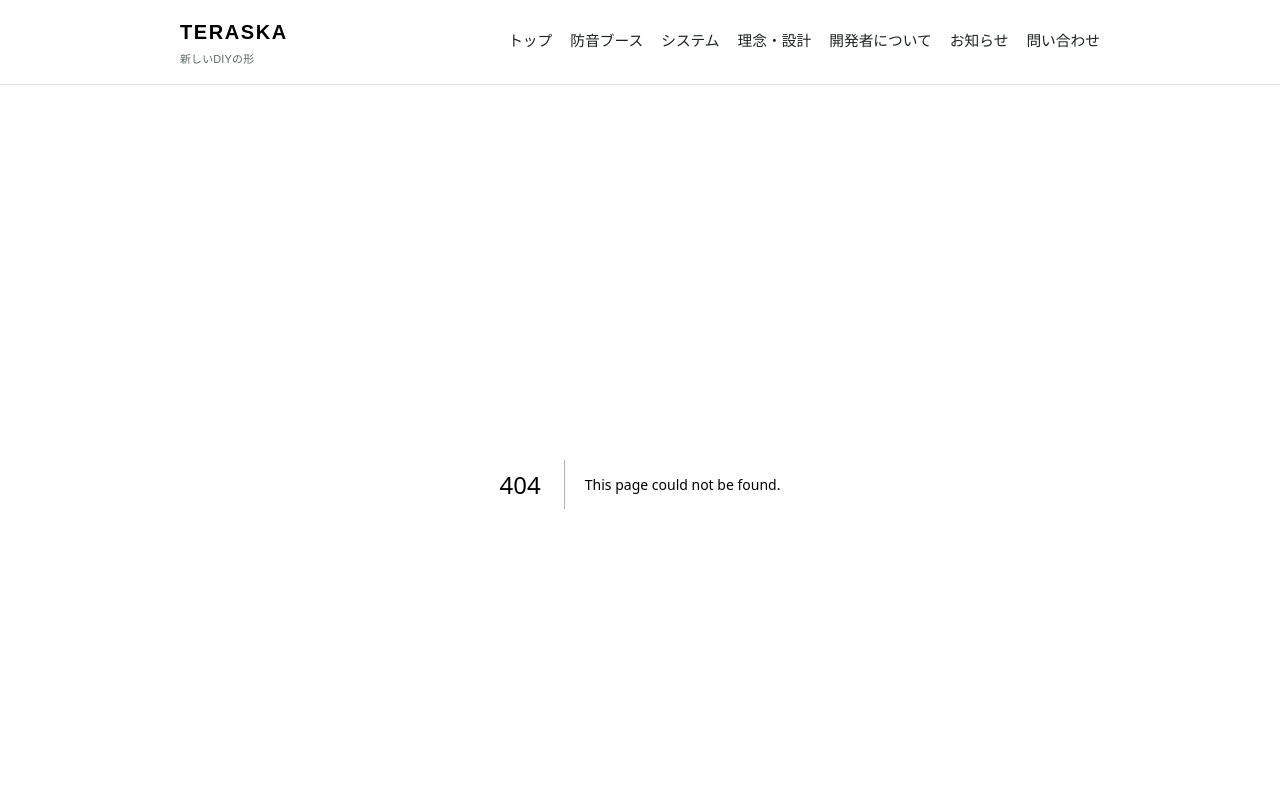
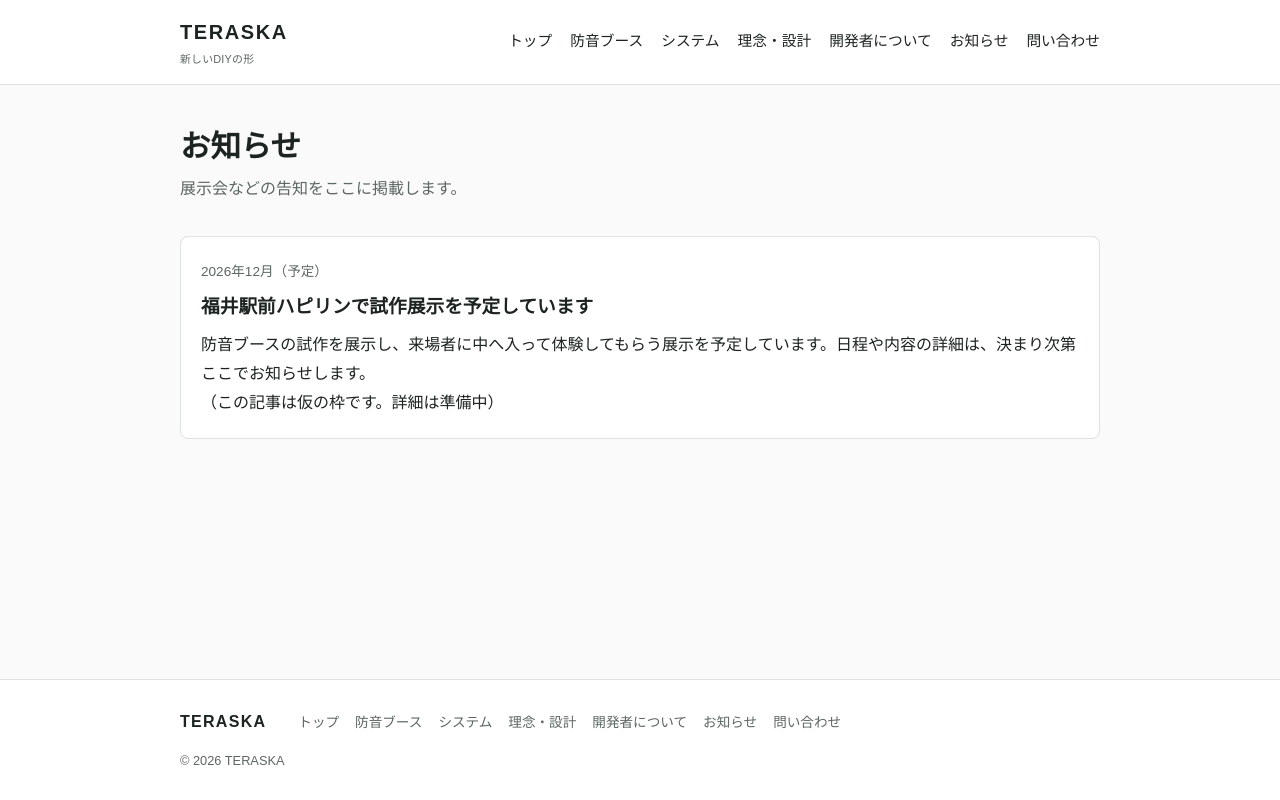
Before and after one commit to komei13/teraska, a Next.js app: page /news in a window 1280 px wide. Before the commit this address had no page. Shown: the top 800 px of the page. Built offline with nearby package versions, Linux system fonts and the light colour scheme.

Commit message:
Create page.tsx

```diff
--- /dev/null
+++ b/app/news/page.tsx
@@ -0,0 +1,24 @@
+import type { Metadata } from "next";
+
+export const metadata: Metadata = {
+  title: "お知らせ",
+  description: "TERASKAからのお知らせ。展示会などの告知を掲載します。",
+};
+
+export default function NewsPage() {
+  return (
+    <div className="container">
+      <h1 className="page-title">お知らせ</h1>
+      <p className="page-lead">展示会などの告知をここに掲載します。</p>
+
+      <div className="news-item">
+        <time dateTime="2026-12">2026年12月（予定）</time>
+        <h3>福井駅前ハピリンで試作展示を予定しています</h3>
+        <p>
+          防音ブースの試作を展示し、来場者に中へ入って体験してもらう展示を予定しています。日程や内容の詳細は、決まり次第ここでお知らせします。
+        </p>
+        <p>（この記事は仮の枠です。詳細は準備中）</p>
+      </div>
+    </div>
+  );
+}
```
